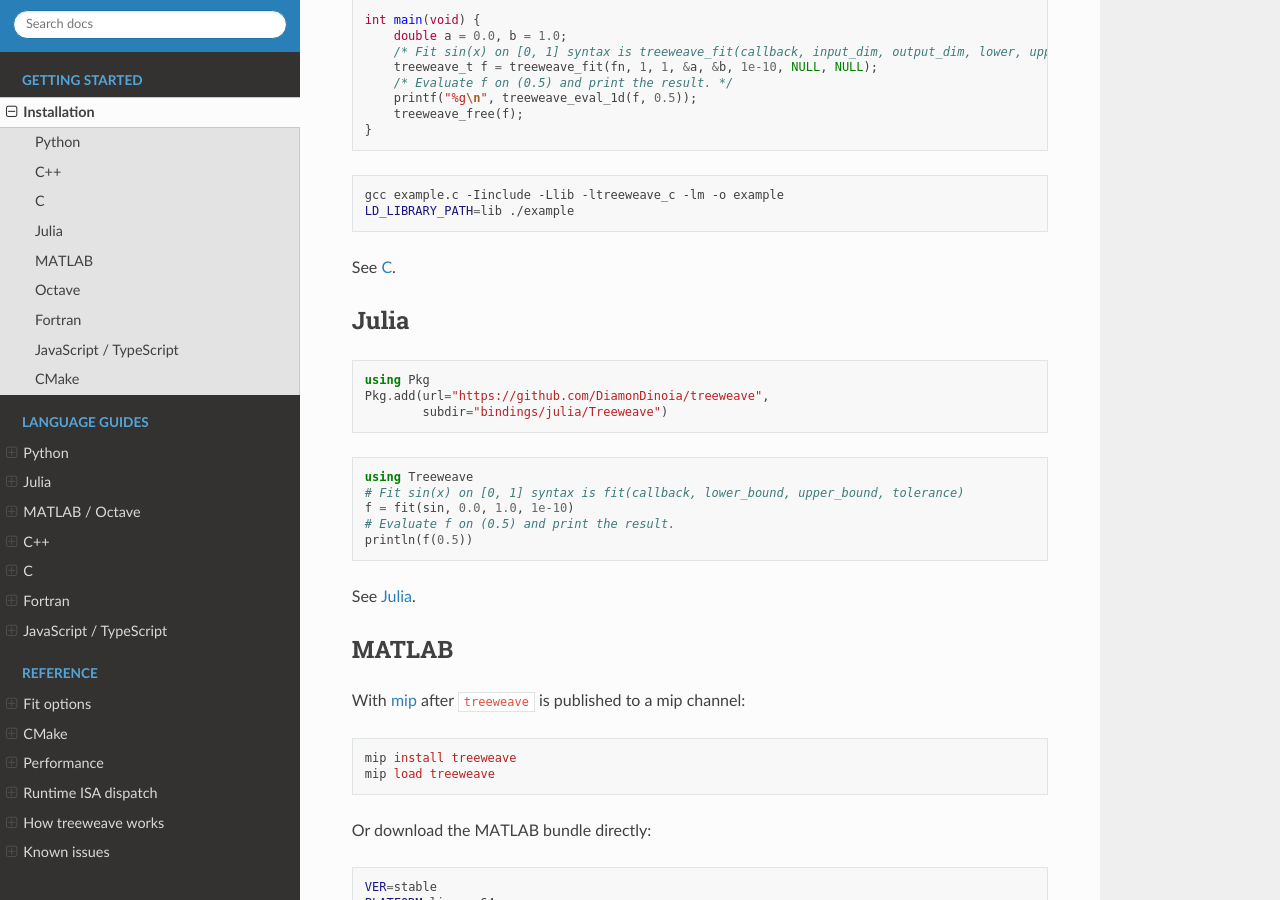
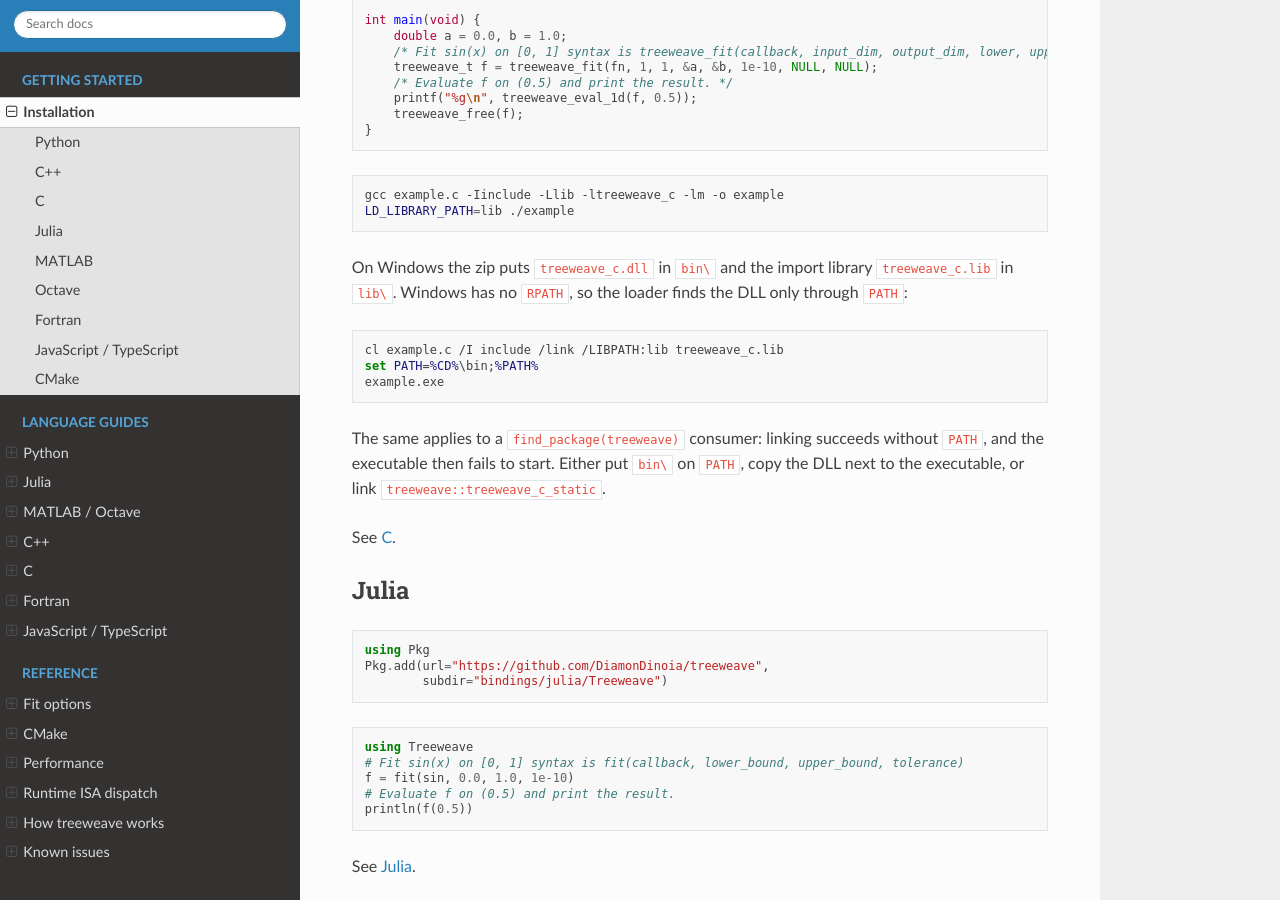
Before and after one commit to DiamonDinoia/treeweave, a Sphinx documentation site: the page built from docs/install.rst, in a window 1280 px wide and 900 px high, scrolled down 1460 px. Built offline with Sphinx 7.4.7 and the Read the Docs theme 3.1.0, drawn with Linux system fonts in a browser that asks for light colours; pages that are not in the unit, such as notebooks, are missing from menus.

Commit message:
test(ci): cover the Windows C ABI install, and document the DLL PATH
install-smoke ran on ubuntu only, so nothing ever installed the Windows package
and used it. The find-package job is now a matrix over ubuntu-24.04 and
windows-2022, building with clang-cl as the release job does.

docs/install.rst states where the DLL and import library land, and that a
consumer must put bin on PATH, copy the DLL, or link the static target.

Assisted-by: Claude Opus 5 <noreply@anthropic.com>

```diff
--- a/docs/install.rst
+++ b/docs/install.rst
@@ -92,6 +92,21 @@ C
 
    gcc example.c -Iinclude -Llib -ltreeweave_c -lm -o example
    LD_LIBRARY_PATH=lib ./example
+
+On Windows the zip puts ``treeweave_c.dll`` in ``bin\`` and the import library
+``treeweave_c.lib`` in ``lib\``. Windows has no ``RPATH``, so the loader finds
+the DLL only through ``PATH``:
+
+.. code-block:: bat
+
+   cl example.c /I include /link /LIBPATH:lib treeweave_c.lib
+   set PATH=%CD%\bin;%PATH%
+   example.exe
+
+The same applies to a ``find_package(treeweave)`` consumer: linking succeeds
+without ``PATH``, and the executable then fails to start. Either put ``bin\``
+on ``PATH``, copy the DLL next to the executable, or link
+``treeweave::treeweave_c_static``.
 
 See :doc:`guides/c`.
 
```
Also changed, not shown: 1 other file.
